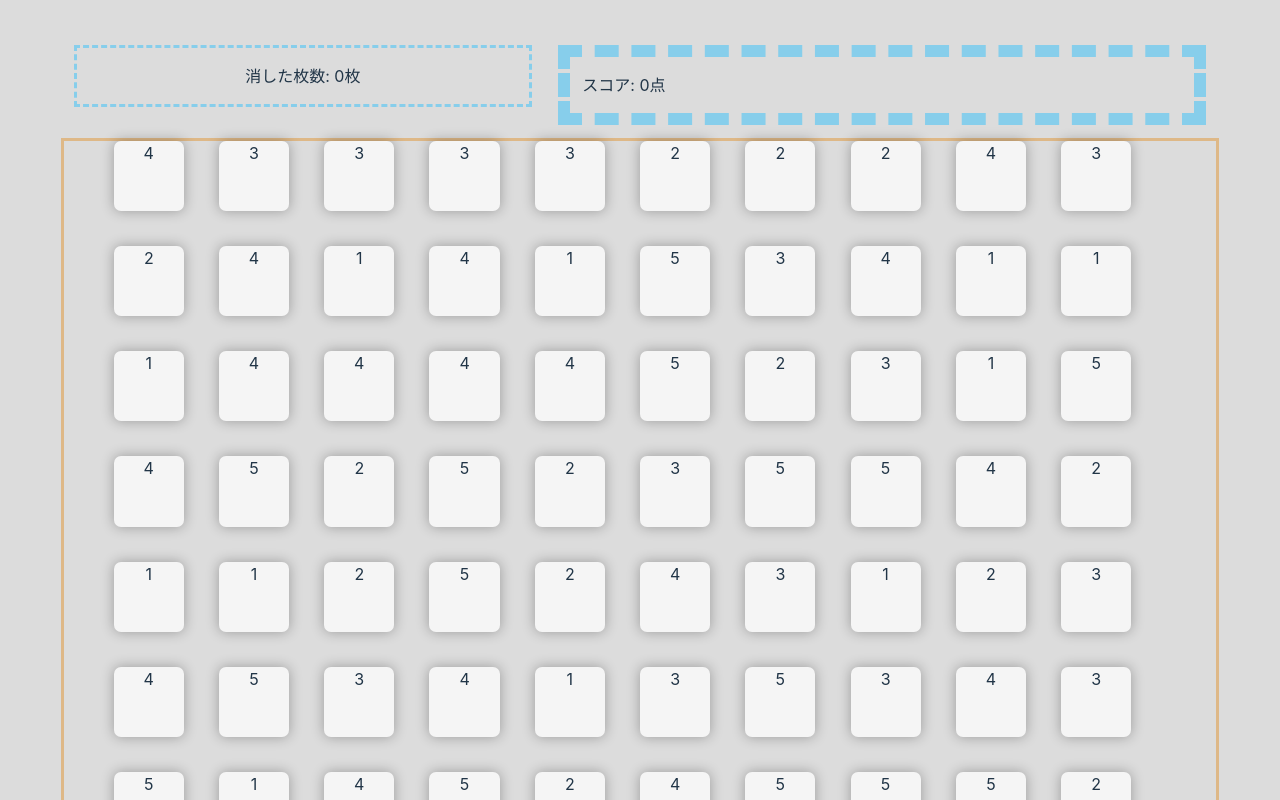
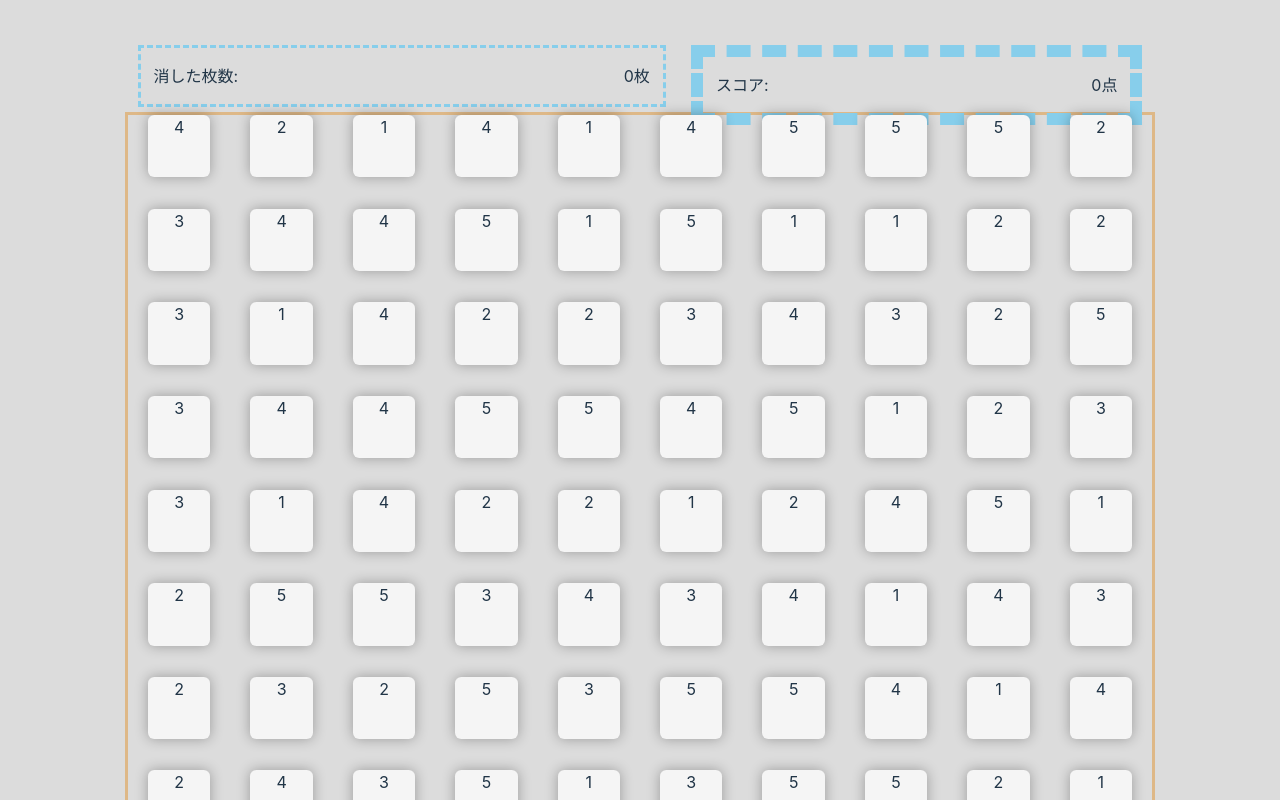
Before and after one commit to YutakaNagai/drag10, a Vue app: page / in a window 1280 px wide. Shown: the top 800 px of the page. Built offline with nearby package versions, Linux system fonts and the light colour scheme.

Commit message:
見栄えを調整

```diff
--- a/index.html
+++ b/index.html
@@ -3,7 +3,7 @@
   <head>
     <meta charset="UTF-8" />
     <link rel="icon" type="image/svg+xml" href="/vite.svg" />
-    <meta name="viewport" content="width=device-width, initial-scale=1.0" />
+    <meta name="viewport" content="width=device-width, initial-scale=1.0, minimum-scale=1, maximum-scale=1, user-scalable=no" />
     <title>drag10</title>
   </head>
   <body>
--- a/src/App.vue
+++ b/src/App.vue
@@ -174,17 +174,24 @@ onMounted(() => {
 </script>
 
 <template>
+  <div>
     <div class="text_block">
       <div class="erase_block">
-      <span class="score_text">消した枚数: {{ erased }}枚</span>
+        <span class="erase_text">消した枚数:</span>
+        <span class="erase_value">{{ erased }}枚</span>
       </div>
       <div class="score_block">
-      <span class="score_text">スコア: {{ score }}点</span>
+        <span class="score_text">スコア:</span>
+        <span class="score_value">{{ score }}点</span>
+        <br />
+        <div>
           <transition name="bonus">
             <div v-if="bonus !== 0" class="bonus_text">
-          <span>同時消しボーナス +{{ bonus }}点</span>
+              同時消し +{{ bonus }}点
             </div>
           </transition>
+        </div>
+      </div>
     </div>
   </div>
   <div id="outer" class="outer" ref="outerRef">
@@ -204,7 +211,7 @@ onMounted(() => {
           class="number_card"
           :style="`
             width: ${size.value / 1.5}px;
-            height: ${size.value / 1.5}px`"
+            height: ${size.value / 1.5}px;`"
         >
           {{ state.array[i][j] }}
         </div>
@@ -217,7 +224,9 @@ onMounted(() => {
 <style scoped>
 .outer {
   border: 3px solid burlywood;
-  width: 90svw;
+  width: 80svw;
+  margin: 0 auto;
+  display: flex;
 }
 
 .number_card {
@@ -228,24 +237,34 @@ onMounted(() => {
   top: 50%;
   box-shadow: 0.5svw 0.5svw 1svw 0svw rgba(0, 0, 0, 0.3);
   box-shadow: 0svw 0svw 1svw 0svw rgba(0, 0, 0, 0.3);
+  margin: 0 auto;
 }
 
 .text_block {
   display: flex;
+  height: 10vh;
 }
 
 .erase_block {
   margin: 1svw;
-  width: 40%;
+  width: 55%;
   height: 3.5rem;
   border: 0.2rem dashed skyblue;
   line-height: 3.5rem;
+  text-align: left;
+}
+.erase_text {
+  margin: auto 1svw;
+  float: left;
+}
+.erase_value {
+  margin: auto 1svw;
+  float: right;
 }
 
 .score_block {
-  display: flex;
   margin: 1svw;
-  width: 50svw;
+  width: 45%;
   height: 3.5rem;
   border: 1svw dashed skyblue;
   line-height: 3.5rem;
@@ -254,28 +273,42 @@ onMounted(() => {
 
 .score_text {
   margin: auto 1svw;
+  float: left;
+}
+.score_value {
+  margin: auto 1svw;
+  float: right;
 }
 
 .bonus_text {
-  margin: auto 1svw;
+  position: relative;
+  top: -4.5rem;
+  left: 0.47rem;
+  z-index: 100;
   color: goldenrod;
 }
 
 /* 表示時の状態 */
 .bonus-enter-from {
+  position: relative;
   opacity: 0;
+  top: -3.5rem;
 }
 /* 表示時のアクティブ状態 */
 .bonus-enter-active {
-  transition: all 1s;
+  transition: all 0.5s;
 }
 /* 表示時の終了状態 */
 .bonus-enter-to {
+  position: relative;
   opacity: 1;
+  top: -4.5rem;
 }
 /* 非表示時の状態 */
 .bonus-leave-from {
+  position: relative;
   opacity: 1;
+  top: -4.5rem;
 }
 /* 非表示時のアクティブ状態 */
 .bonus-leave-active {
@@ -283,7 +316,9 @@ onMounted(() => {
 }
 /* 非表示時の終了状態 */
 .bonus-leave-to {
+  position: relative;
   opacity: 0;
+  top: -5.5rem;
 }
 
 
```
Lines whose indentation alone changed are shown as unchanged.
